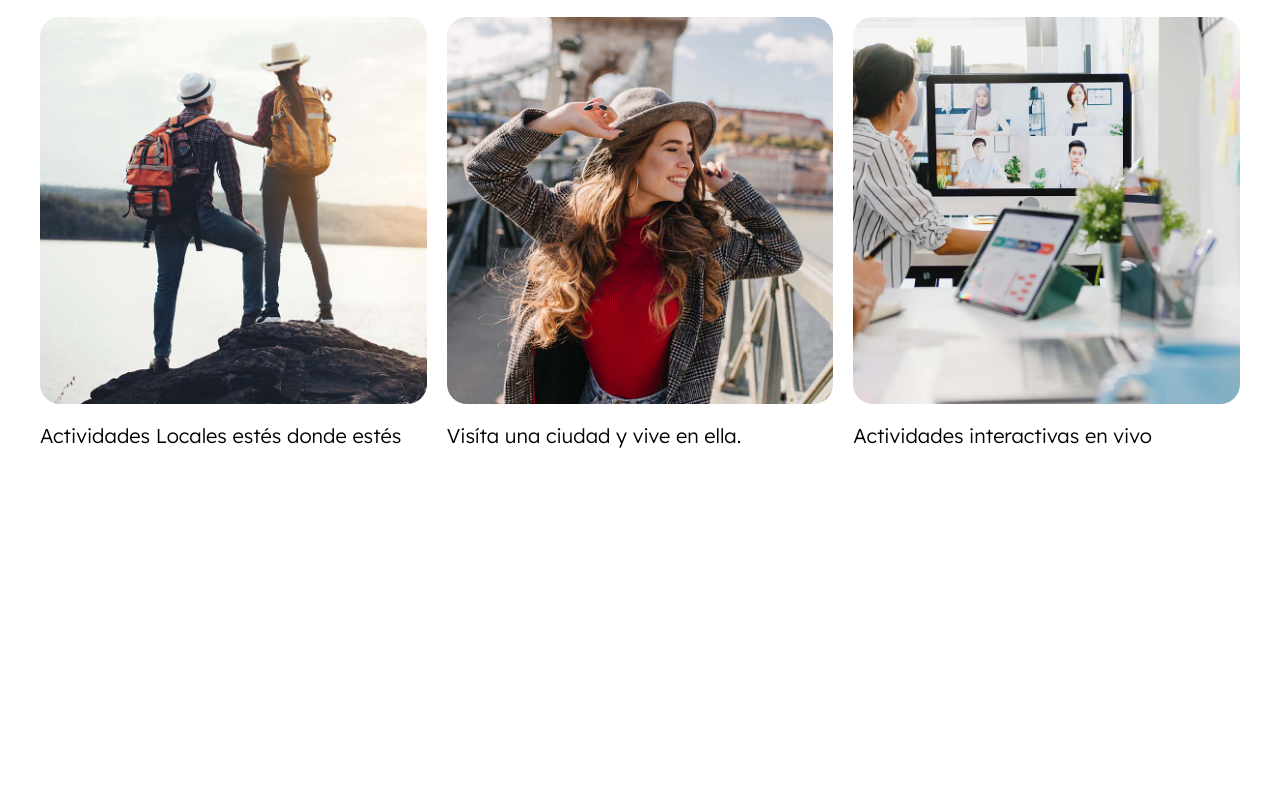
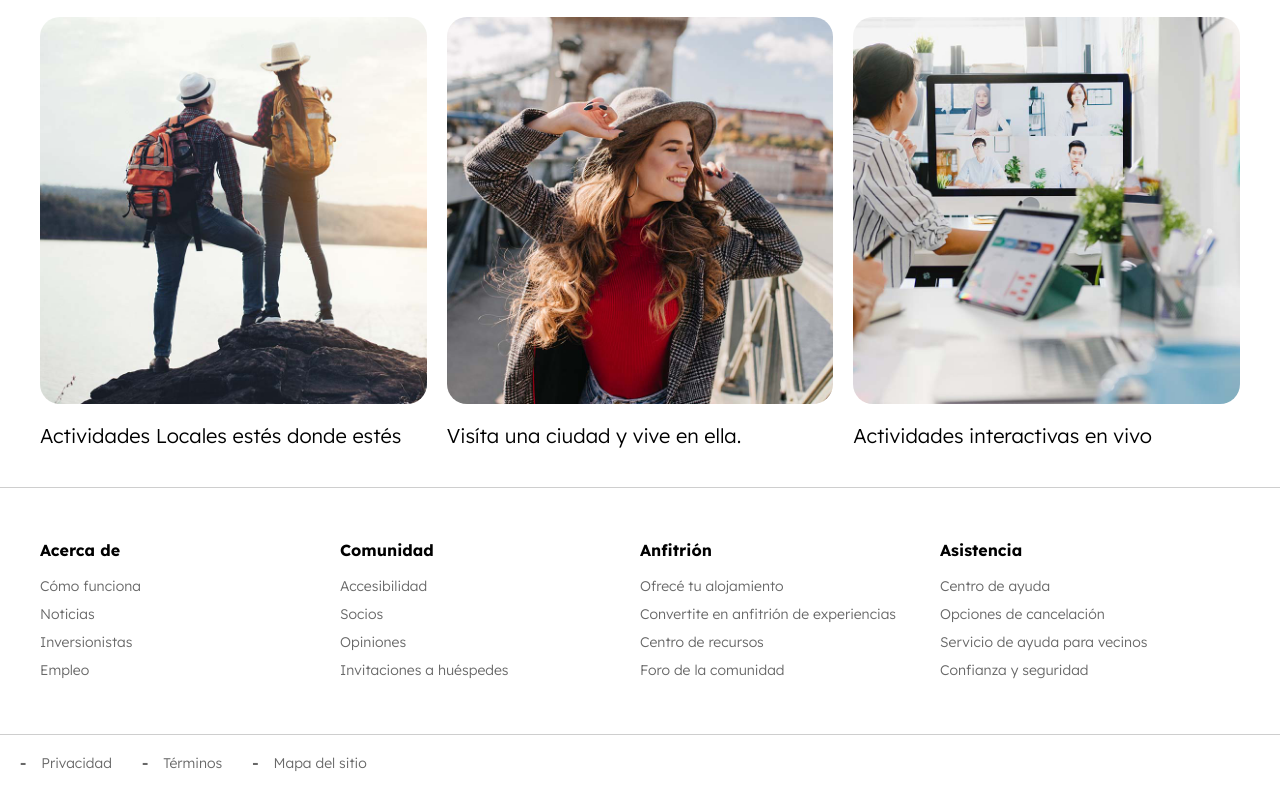
Before and after one commit to TaielNxz/sass-course-08-airbnb, a plain HTML site: page index.html in a window 1280 px wide. Shown: the part 2254-3045 px from the top of the page. Before the commit the page ends 2741 px from the top, so only its background shows below. Drawn offline with Linux system fonts and the light colour scheme.

Commit message:
add footer

```diff
--- a/css/styles.css
+++ b/css/styles.css
@@ -392,3 +392,50 @@ ul {
 .experience img {
     border-radius: 2rem;
 }
+
+/* ==== Footer ==== */
+
+.footer {
+    border-top: 1px solid #cecece;
+}
+
+.footer-grid {
+    display: grid;
+    grid-template-columns: repeat( 4, 1fr );
+    padding: 5rem 0;
+}
+
+.footer-widget {
+    display: flex;
+    flex-direction: column;
+    line-height: 2;
+}
+
+.footer-widget h3 {
+    font-size: 1.6rem;
+    margin-bottom: 1rem;
+}
+
+.footer-widget a {
+    font-size: 1.4rem;
+    color: var(--grey);
+}
+
+.footer-bar {
+    border-top: 1px solid #cecece;
+    display: flex;
+    align-items: center;
+    padding: 2rem;
+}
+
+.footer-bar a {
+    font-size: 1.4rem;
+    color: var(--grey);
+    margin-right: 3rem;
+}
+
+.footer-bar a::before {
+    content: '-';
+    font-weight: 700;
+    margin-right: 1.5rem;
+}
--- a/index.html
+++ b/index.html
@@ -177,5 +177,42 @@
             </div>
         </div>
     </section>
+    <footer class="footer">
+        <div class="footer-grid conteiner">
+            <div class="footer-widget">
+                <h3>Acerca de</h3>
+                <a href="#">Cómo funciona</a>
+                <a href="#">Noticias</a>
+                <a href="#">Inversionistas</a>
+                <a href="#">Empleo</a>
+            </div>
+            <div class="footer-widget">
+                <h3>Comunidad</h3>
+                <a href="#">Accesibilidad</a>
+                <a href="#">Socios</a>
+                <a href="#">Opiniones</a>
+                <a href="#">Invitaciones a huéspedes</a>
+            </div>
+            <div class="footer-widget">
+                <h3>Anfitrión</h3>
+                <a href="#">Ofrecé tu alojamiento</a>
+                <a href="#">Convertite en anfitrión de experiencias</a>
+                <a href="#">Centro de recursos</a>
+                <a href="#">Foro de la comunidad</a>
+            </div>
+            <div class="footer-widget">
+               <h3>Asistencia</h3>
+               <a href="#">Centro de ayuda</a>
+               <a href="#">Opciones de cancelación</a>
+               <a href="#">Servicio de ayuda para vecinos</a>
+               <a href="#">Confianza y seguridad</a>
+            </div>
+        </div>
+        <div class="footer-bar">
+            <a href="#">Privacidad</a>
+            <a href="#">Términos</a>
+            <a href="#">Mapa del sitio</a>
+        </div>
+    </footer>
 </body>
 </html>
```
